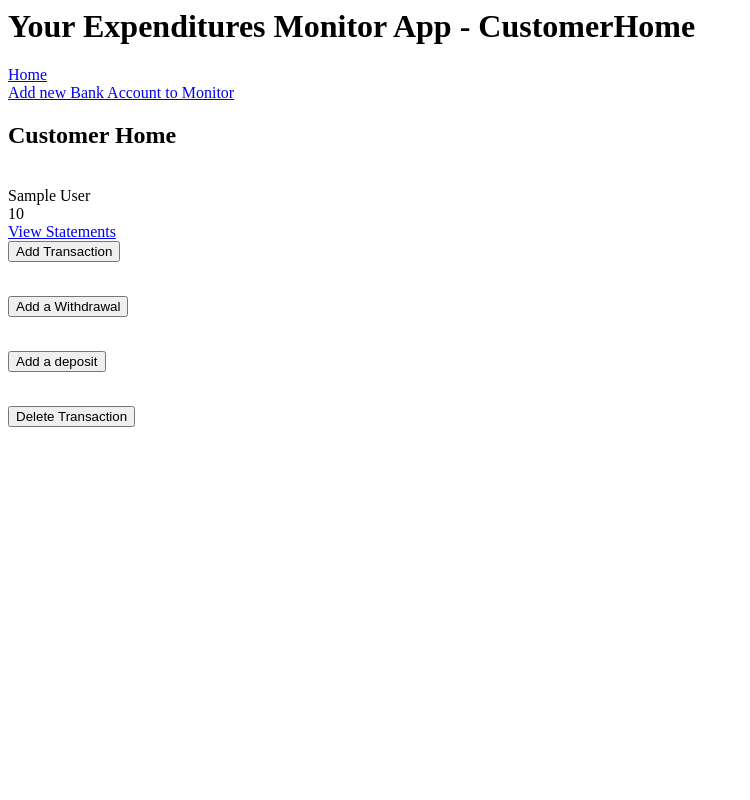
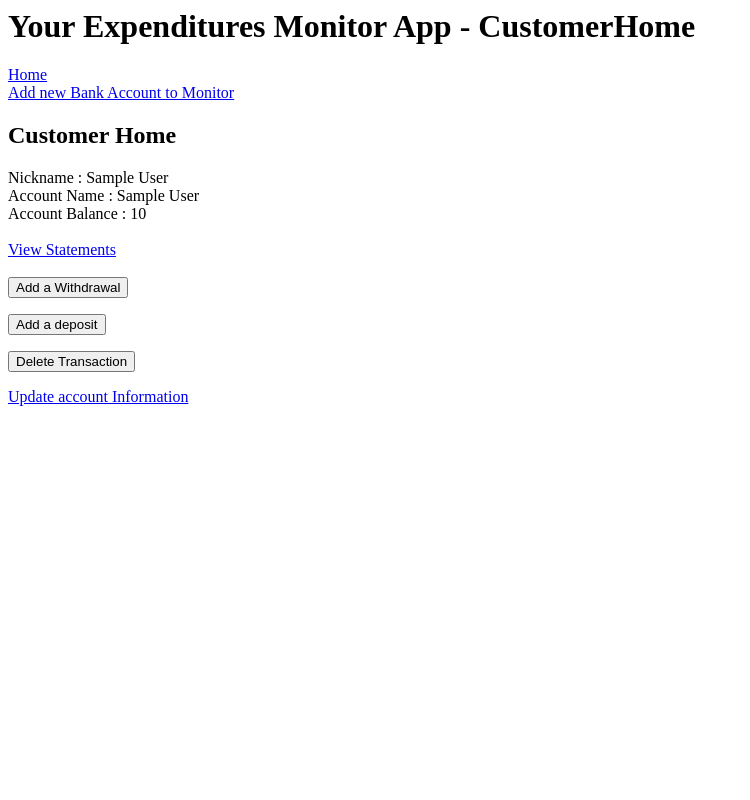
Before and after one commit to ope079/expenditure-tracker, a Flask app: page /customer_home in a window 1280 px wide. Shown: the whole page, without its empty margins (0-750 px from the left). Run offline with Flask 2, Linux system fonts and the light colour scheme; tables that the repository leaves empty hold one stand-in row (values such as "Sample post").

```diff
--- a/application/routes.py
+++ b/application/routes.py
@@ -47,28 +47,16 @@ def incomplete(id, st_id):
     return redirect(url_for("statements", id=id, st_id=st_id))
 
 
-@app.route('/add_payee_information/<int:id>', methods=['GET','POST'])
-def add(id):
+@app.route('/update_account_information/<int:id>',  methods=['GET','POST'])
+def update(id):
+    form = HomeForm()
     account = Accounts.query.filter_by(id=id).first()
-    form = TransactionForm()
-    if request.method == "POST":
-        if form.validate_on_submit():
-            new_transaction = Transaction(transaction=form.transaction.data,transaction_amount=form.transaction_amount.data, accounts=account)
-            db.session.add(new_transaction)
-            db.session.commit()
-            return redirect(url_for("home"))
-    return render_template("add_payee_information.html", title="Add a transaction", form=form)
-
-@app.route('/update_payee_information/<int:id>',  methods=['GET','POST'])
-def update(id):
-    form = TransactionForm()
-    transaction = Transaction.query.filter_by(id=id).first()
     if request.method =="POST":
-        transaction.transaction = form.transaction.data
-        transaction.amount = form.transaction_amount.data
+        account.account_name = form.account.data
+        account.cust_name = form.customer.data
         db.session.commit()
         return redirect(url_for("customer_home"))
-    return render_template("update_payee_information.html", form=form, title="Update Transaction", transaction=transaction)
+    return render_template("update_account_information.html", form=form, title="Update Account Information", account=account)
 
 @app.route('/deposit/<int:account_id>',  methods=['GET','POST'])
 def deposit(account_id):
@@ -98,15 +86,46 @@ def withdraw(account_id):
             return redirect(url_for("customer_home"))
     return render_template("withdraw.html", form=form, title="Add Withdrawal" , account=account)
 
+
+@app.route('/deleteTransaction/<int:id>/<int:account_id>')
+def deleteTransaction(id, account_id):
+    transaction = Transaction.query.filter_by(id=id).first()
+    account = Accounts.query.filter_by(id=account_id).first()
+    if transaction.transaction.startswith('Deposit'):
+        account.balance = account.balance - transaction.transaction_amount
+    elif transaction.transaction.startswith('Withdrawal'):
+        account.balance = account.balance + transaction.transaction_amount
+    db.session.delete(transaction)
+    db.session.commit()
+    return redirect(url_for("statements", id=account.id))
+
 @app.route('/delete/<int:id>')
 def delete(id):
-    transaction = Transaction.query.filter_by(id=id).first()
-    db.session.delete(transaction)
+    account = Accounts.query.filter_by(id=id).first()
+    db.session.delete(account)
     db.session.commit()
-    return redirect(url_for("home"))
+    return redirect(url_for("customer_home"))
 
 @app.route('/statements/<int:id>', methods=['GET'])
 def statements(id):
     account = Accounts.query.filter_by(id=id).first()
     statements = account.transactions.all()
     return render_template("statements.html", title="Statements", statements=statements, account=account)
+
+@app.route('/statements/<int:id>', methods=['GET'])
+def sortStatements(id):
+    account = Accounts.query.filter_by(id=id).first()
+    statements = account.transactions.all().order_by(statements.transaction_date)
+    return redirect(url_for("statements.html", title="Statements", statements=statements, account=account))
+
+@app.route('/statements/<int:id>', methods=['GET'])
+def sortStatementsDesc(id):
+    account = Accounts.query.filter_by(id=id).first()
+    statements = account.transactions.order_by(statements.transaction_date.desc())
+    return redirect(url_for("statements.html", title="Statements", statements=statements, account=account))
+
+@app.route('/statements/<int:id>', methods=['GET'])
+def sortStatementsAmount(id):
+    account = Accounts.query.filter_by(id=id).first()
+    statements = account.transactions.order_by(statements.transaction_amount)
+    return redirect(url_for("statements.html", title="Statements", statements=statements, account=account))
--- a/application/templates/customer_home.html
+++ b/application/templates/customer_home.html
@@ -4,30 +4,29 @@
 
 <h2>Customer Home</h2>
 {% for account in all_accounts %}
-        {{ account.customer_name }}
+        Nickname : {{ account.cust_name }}
         <br>
-        {{ account.account_name }}
+        Account Name : {{ account.account_name }}
         <br>
-        {{ account.balance }}
+        Account Balance : {{ account.balance }}
+        <br>
         <br>
         <a href="{{ url_for('statements', id=account.id) }}">View Statements</a>
         <br>
-        <form action="{{ url_for('add', id=account.id) }}">
-            <input type=submit value="Add Transaction">
-        </form>
         <br>
         <form action="{{ url_for('withdraw', account_id=account.id) }}">
             <input type=submit value="Add a Withdrawal">
         </form>
-        <br>
         <form action="{{ url_for('deposit', account_id=account.id) }}">
             <input type=submit value="Add a deposit">
         </form>
-        <br>
 	    <form action="{{ url_for('delete', id=account.id) }}">
 		    <input type=submit value="Delete Transaction">
 	    </form>
-        <br><br>
+            <a href="{{ url_for('update', id=account.id) }}">Update account Information</a>
+        <br><br><br><br><br>
+
+
 {% endfor %}
 
 {% endblock body %}
--- a/application/templates/index.html
+++ b/application/templates/index.html
@@ -10,6 +10,8 @@
         Account Name : {{ account.account_name }}
         <br>
         Account Balance : {{ account.balance }}
+        <br>
+        <a href="{{ url_for('statements', id=account.id) }}">View Statements</a>
         <br><br>
 {% endfor %}
 
```
Also changed, not shown: application/templates/add_payee_information.html (deleted, +0 -12 lines), application/templates/statements.html (+28 -4 lines), application/templates/update_account_information.html (added, +18 -0 lines), application/templates/update_payee_information.html (deleted, +0 -15 lines), application/data.db.
